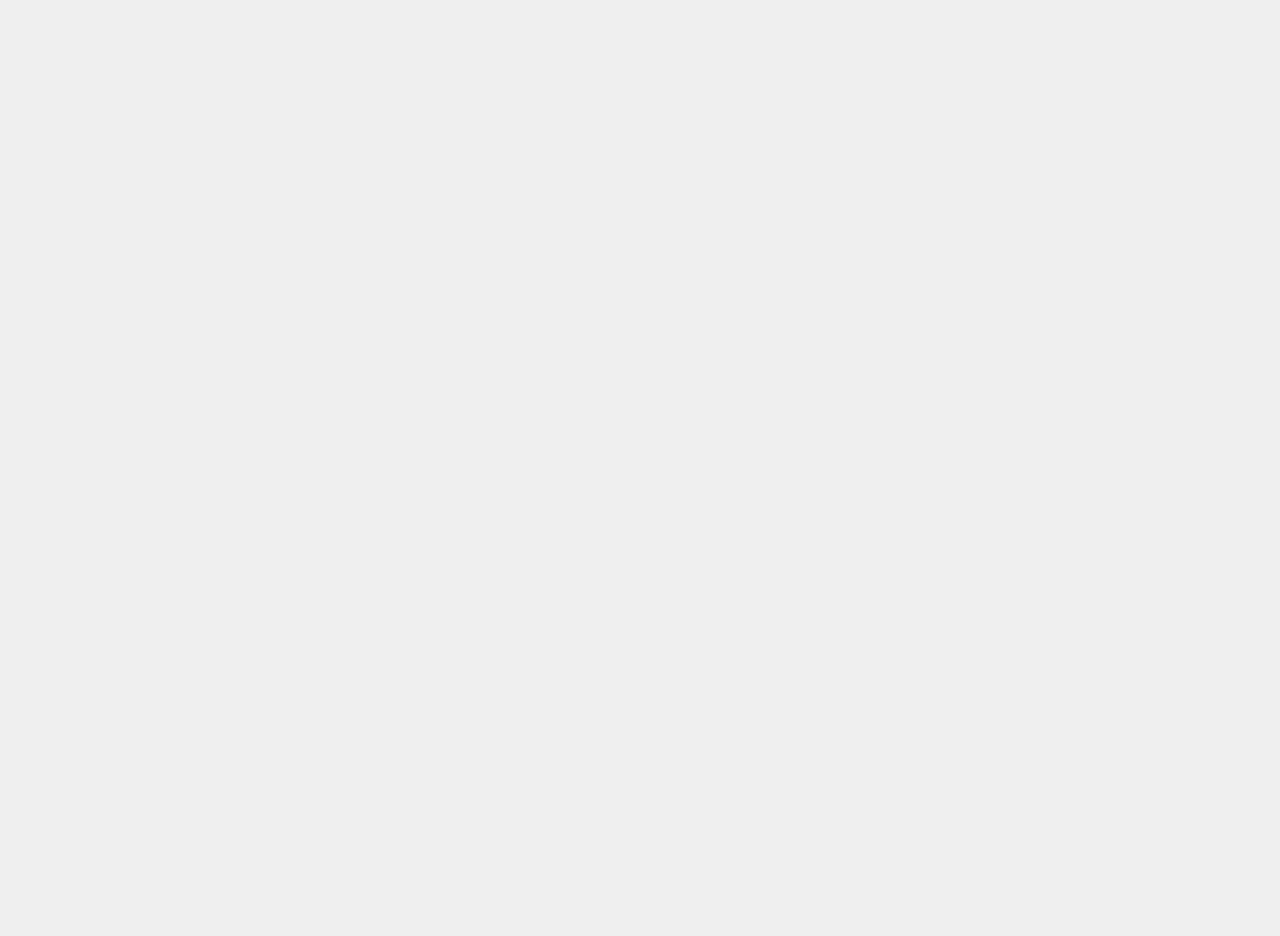
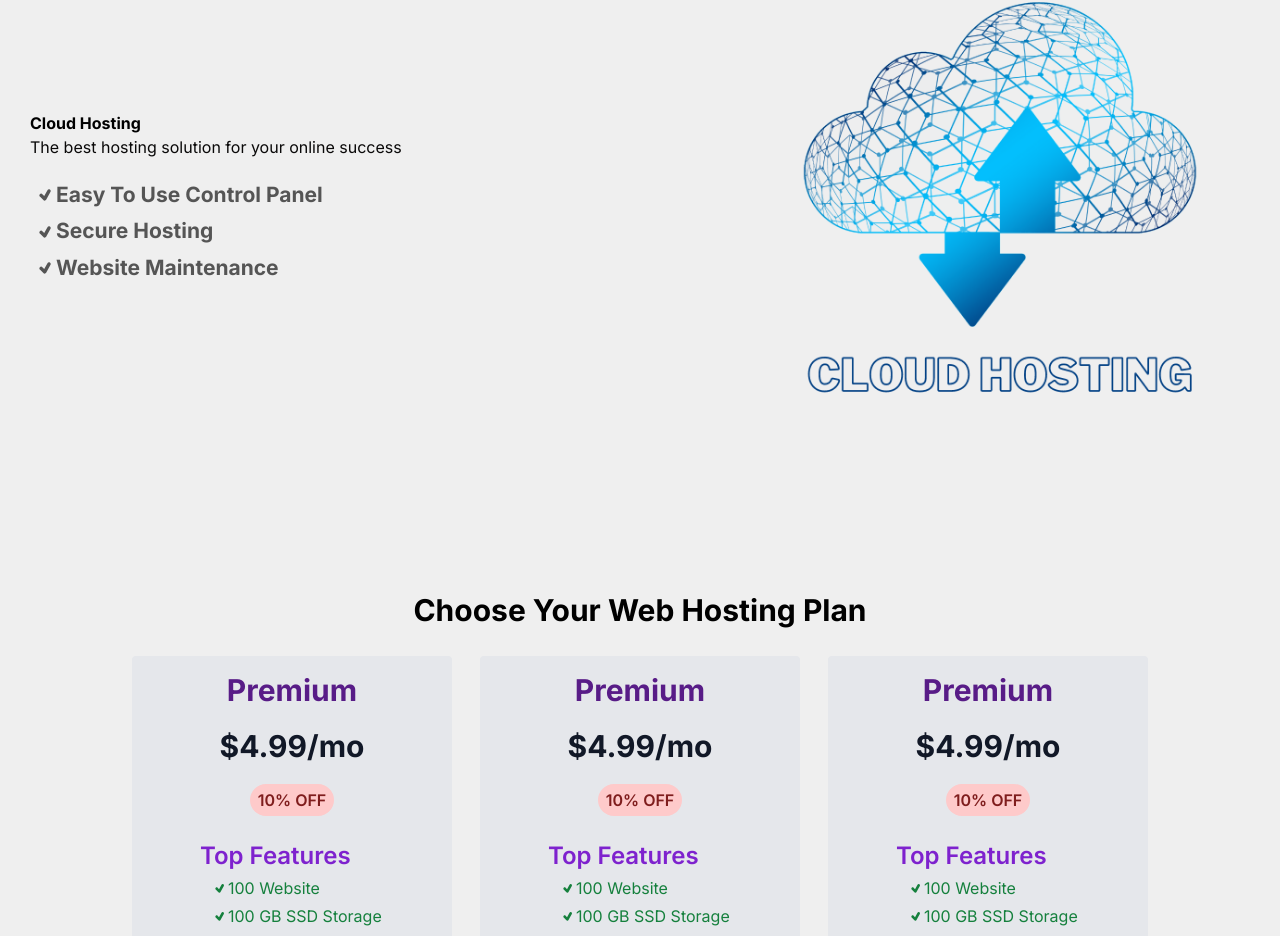
Before and after one commit to ghalass/cloud-hosting-project, a Next.js app: page / in a window 1280 px wide. Shown: the part 248-1184 px from the top of the page. Before the commit the page ends 800 px from the top, so only its background shows below. Built offline with nearby package versions, Linux system fonts and the light colour scheme.

Commit message:
Home Page Design

```diff
--- a/src/app/about/page.tsx
+++ b/src/app/about/page.tsx
@@ -1,14 +1,12 @@
-import Image from "next/image";
 import React from "react";
-import CloudImage from "../../../public/cloud-hosting.png";
 
 const AboutPage = () => {
   return (
     <section className="fix-height container m-auto">
-      <h1 className="text-3xl font-bold text-gray-800 p-5">About Page</h1>
-      <div>
-        <Image src={CloudImage} alt="cloudimage" height={500} width={500} />
-      </div>
+      <h1 className="text-3xl font-bold text-gray-800 p-5">About This App</h1>
+      <p className="px-5 text-gray-600 text-xl">
+        The best web hosting solution for your online success
+      </p>
     </section>
   );
 };
--- a/src/app/page.tsx
+++ b/src/app/page.tsx
@@ -1,11 +1,19 @@
-import React from "react";
+import Hero from "@/components/home/Hero";
+import WebHostingPlan from "@/components/home/WebHostingPlan";
 
 const HomePage = () => {
   return (
-    <div>
-      <h1>Home Page</h1>
-      <p>Welcome to NextJs</p>
-    </div>
+    <section className="">
+      <Hero />
+      <h2 className="text-center mt-10 text-3xl font-bold">
+        Choose Your Web Hosting Plan
+      </h2>
+      <div className="container m-auto flex justify-center items-center my-7 flex-wrap md:gap-7">
+        <WebHostingPlan />
+        <WebHostingPlan />
+        <WebHostingPlan />
+      </div>
+    </section>
   );
 };
 
--- /dev/null
+++ b/src/components/home/Hero.tsx
@@ -0,0 +1,33 @@
+import Image from "next/image";
+import { TiTick } from "react-icons/ti";
+import CloudImage from "../../../public/cloud-hosting.png";
+import styles from "./home.module.css";
+
+const Hero = () => {
+  return (
+    <div className={styles.hero}>
+      <div className={styles.heroLeft}>
+        <h1 className={styles.title}>Cloud Hosting</h1>
+        <p className={styles.desc}>
+          The best hosting solution for your online success
+        </p>
+        <div className={styles.services}>
+          <div className={styles.serviceItem}>
+            <TiTick /> Easy To Use Control Panel
+          </div>
+          <div className={styles.serviceItem}>
+            <TiTick /> Secure Hosting
+          </div>
+          <div className={styles.serviceItem}>
+            <TiTick /> Website Maintenance
+          </div>
+        </div>
+      </div>
+      <div className={styles.heroRight}>
+        <Image src={CloudImage} alt="cloud" width={500} height={500} />
+      </div>
+    </div>
+  );
+};
+
+export default Hero;
--- /dev/null
+++ b/src/components/home/WebHostingPlan.tsx
@@ -0,0 +1,43 @@
+import { TiTick } from "react-icons/ti";
+
+const WebHostingPlan = () => {
+  return (
+    <div className="flex flex-col items-center justify-center w-3/4 rounded p-4 bg-gray-200 mb-7 md:w-2/4 lg:w-1/4">
+      <h3 className="text-3xl font-bold text-purple-900">Premium</h3>
+      <strong className="text-3xl font-bold text-gray-900 my-5">
+        $4.99/mo
+      </strong>
+      <span className="bg-red-200 text-red-900 rounded-full px-2 py-1 font-semibold">
+        10% OFF
+      </span>
+      <div className="mt-6">
+        <h5 className="text-2xl mb-1 font-semibold text-purple-700 ">
+          Top Features
+        </h5>
+        <div className="flex items-center text-green-700 mb-1 ps-3">
+          <TiTick /> 100 Website
+        </div>
+        <div className="flex items-center text-green-700 mb-1 ps-3">
+          <TiTick /> 100 GB SSD Storage
+        </div>
+        <div className="flex items-center text-green-700 mb-1 ps-3">
+          <TiTick /> Weekly Backups
+        </div>
+        <div className="flex items-center text-green-700 mb-1 ps-3">
+          <TiTick /> Unlimited Bandwidth
+        </div>
+        <div className="flex items-center text-green-700 mb-1 ps-3">
+          <TiTick /> Free SLL
+        </div>
+        <div className="flex items-center text-green-700 mb-1 ps-3">
+          <TiTick /> Free Email
+        </div>
+      </div>
+      <button className="mt-4 border-2 border-gray-900 text-gray-900 text-2xl font-bold p-1 rounded-full hover:text-white hover:bg-gray-900 transition w-full">
+        BUY NOW
+      </button>
+    </div>
+  );
+};
+
+export default WebHostingPlan;
--- /dev/null
+++ b/src/components/home/home.module.css
@@ -0,0 +1,46 @@
+.hero{
+    height: calc(100vh - 100px);
+    display: flex;
+    align-items: center;
+    justify-content: space-between;
+    color: rgb(10, 9, 9);
+    padding: 0 30px;
+}
+
+.heroLeft{
+}
+.title{
+    font-style: 44px;
+    font-weight: bold;
+    color: black;
+}
+.desc{
+    font-style: 21px;
+}
+.services{
+    padding: 5px;
+    margin-top: 15px;
+}
+.serviceItem{
+    display: flex;
+    align-items: center;
+    font-size: 21px;
+    font-weight: bold;
+    margin-bottom: 5px;
+    color: #555;
+}
+
+@media(max-width:780px){
+    .hero{
+        flex-direction: column;
+        justify-content: center;
+        padding: 0 15px;
+    }
+    .heroLeft{
+        background-color: snow;
+        margin: 20px 0;
+        border-radius: 20px;
+        width: 100%;
+        padding: 15px;
+    }
+}
```
